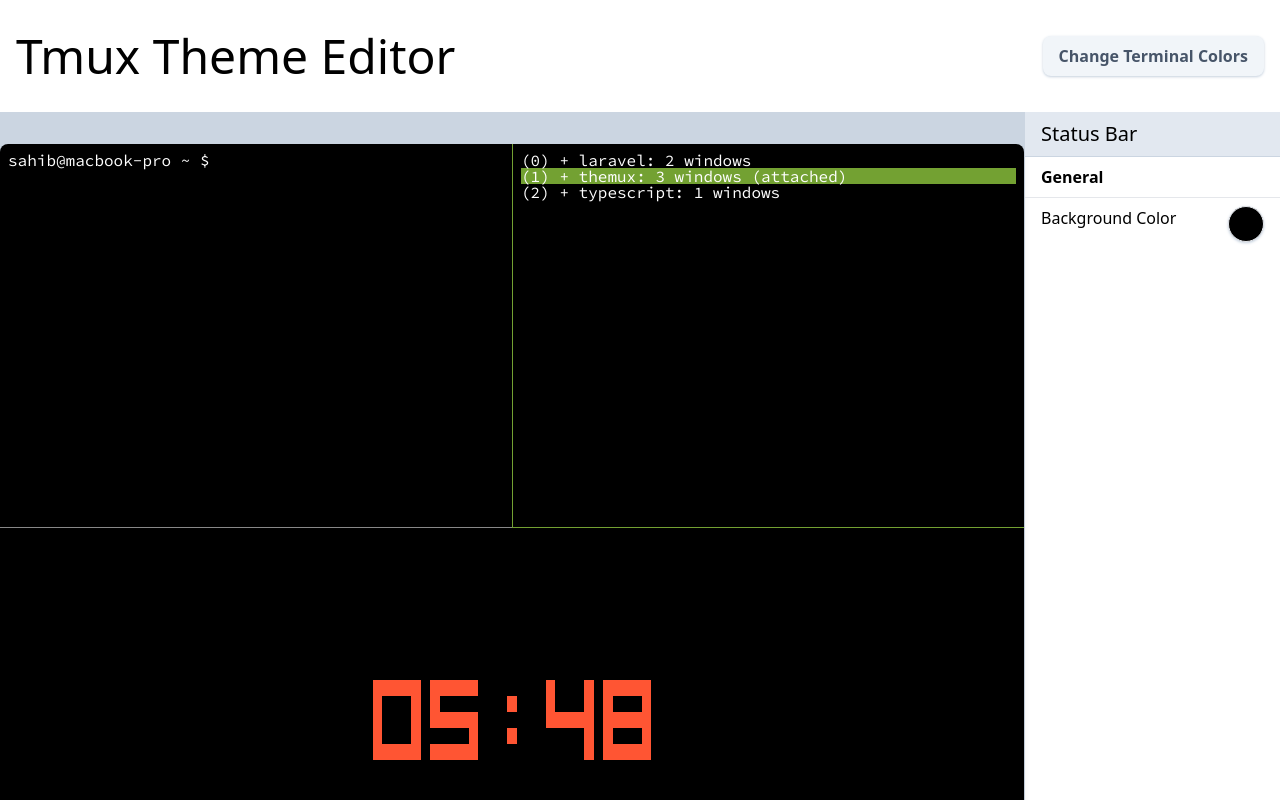
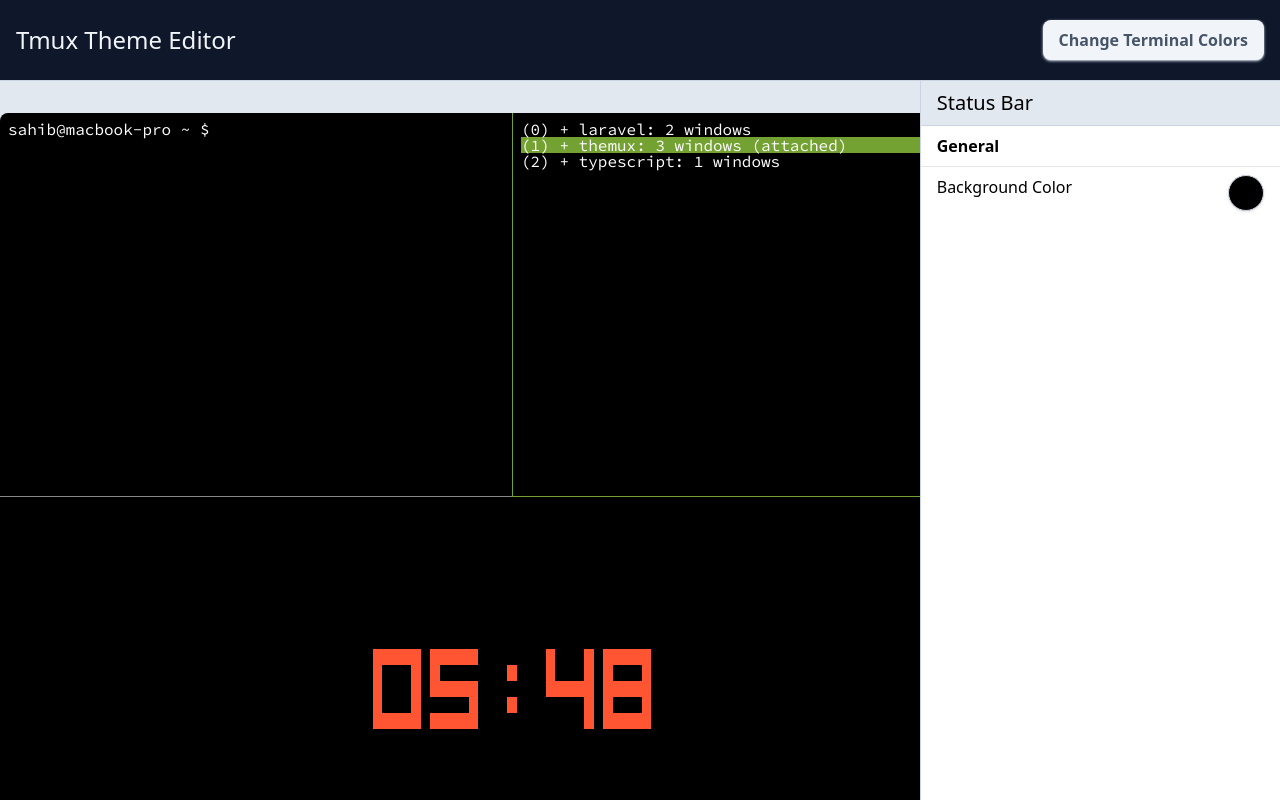
Before and after one commit to sahibalejandro/themux, a React (Vite) app: page / in a window 1280 px wide. Shown: the top 800 px of the page. Built offline with nearby package versions, Linux system fonts and the light colour scheme.

Commit message:
Refactoring UI to fit different screen heights

```diff
--- a/index.html
+++ b/index.html
@@ -7,7 +7,7 @@
     <link rel="preconnect" href="https://fonts.googleapis.com">
     <link rel="preconnect" href="https://fonts.gstatic.com" crossorigin>
     <link href="https://fonts.googleapis.com/css2?family=Source+Code+Pro&display=swap" rel="stylesheet">
-    <title>Themux</title>
+    <title>Tmux Theme Editor</title>
   </head>
   <body>
     <div id="root"></div>
--- a/src/components/App.tsx
+++ b/src/components/App.tsx
@@ -1,19 +1,16 @@
 import Terminal from "./Terminal";
 import ElementsPanel from "./ElementsPanel";
-import TerminalColors from "./TerminalColors";
+import Header from "./Header";
 
 export default function App() {
   return (
-    <div className="py-8">
-      <div className="flex items-center px-4">
-        <h1 className="text-5xl">Tmux Theme Editor</h1>
-        <div className="ml-auto">
-          <TerminalColors />
-        </div>
+    <div className="flex flex-col h-screen">
+      <div className="shrink-0 border-b border-slate-300">
+        <Header />
       </div>
-      <div className="flex mt-8">
-        <div className="flex flex-grow justify-center bg-slate-300 py-8 border-r border-slate-300">
-          <div className="w-[1024px]">
+      <div className="flex flex-grow overflow-hidden">
+        <div className="flex-grow bg-slate-200 border-r border-slate-300 overflow-scroll py-8">
+          <div className="mx-auto w-[1024px]">
             <Terminal />
           </div>
         </div>
--- a/src/components/ElementsPanel.tsx
+++ b/src/components/ElementsPanel.tsx
@@ -20,10 +20,11 @@ function ElementsPanel() {
   }
 
   return (
-    <div>
+    <div className="flex flex-col h-full">
       <div className="bg-slate-200 border-b border-slate-300 px-4 py-2 text-xl">
         {store.getCurrentTerminalComponent().display}
       </div>
+      <div className="flex-grow overflow-scroll pb-4">
         {store.getCurrentTerminalComponentElements().map((element, idx) => (
           <Element
             key={`element-${idx}`}
@@ -32,6 +33,7 @@ function ElementsPanel() {
           />
         ))}
       </div>
+    </div>
   );
 }
 
--- /dev/null
+++ b/src/components/Header.tsx
@@ -0,0 +1,12 @@
+import TerminalColors from "./TerminalColors";
+
+export default function Header() {
+  return (
+    <div className="flex items-center px-4 h-20 bg-slate-900 text-slate-100">
+      <h1 className="text-2xl">Tmux Theme Editor</h1>
+      <div className="ml-auto">
+        <TerminalColors />
+      </div>
+    </div>
+  );
+}
--- a/src/components/Terminal.tsx
+++ b/src/components/Terminal.tsx
@@ -12,7 +12,7 @@ function Terminal() {
 
   return (
     <div
-      className="font-source-code-pro rounded-lg overflow-hidden shadow-md leading-4"
+      className="font-source-code-pro rounded-lg shadow-md leading-4 overflow-hidden"
       style={style}
     >
       <div className="flex">
--- a/src/index.css
+++ b/src/index.css
@@ -30,5 +30,5 @@
 }
 
 .color-preview {
-  @apply w-9 h-9 rounded-full shadow shadow-slate-300 border cursor-pointer;
+  @apply w-9 h-9 rounded-full shadow border border-slate-300 cursor-pointer;
 }
```
Lines whose indentation alone changed are shown as unchanged.
